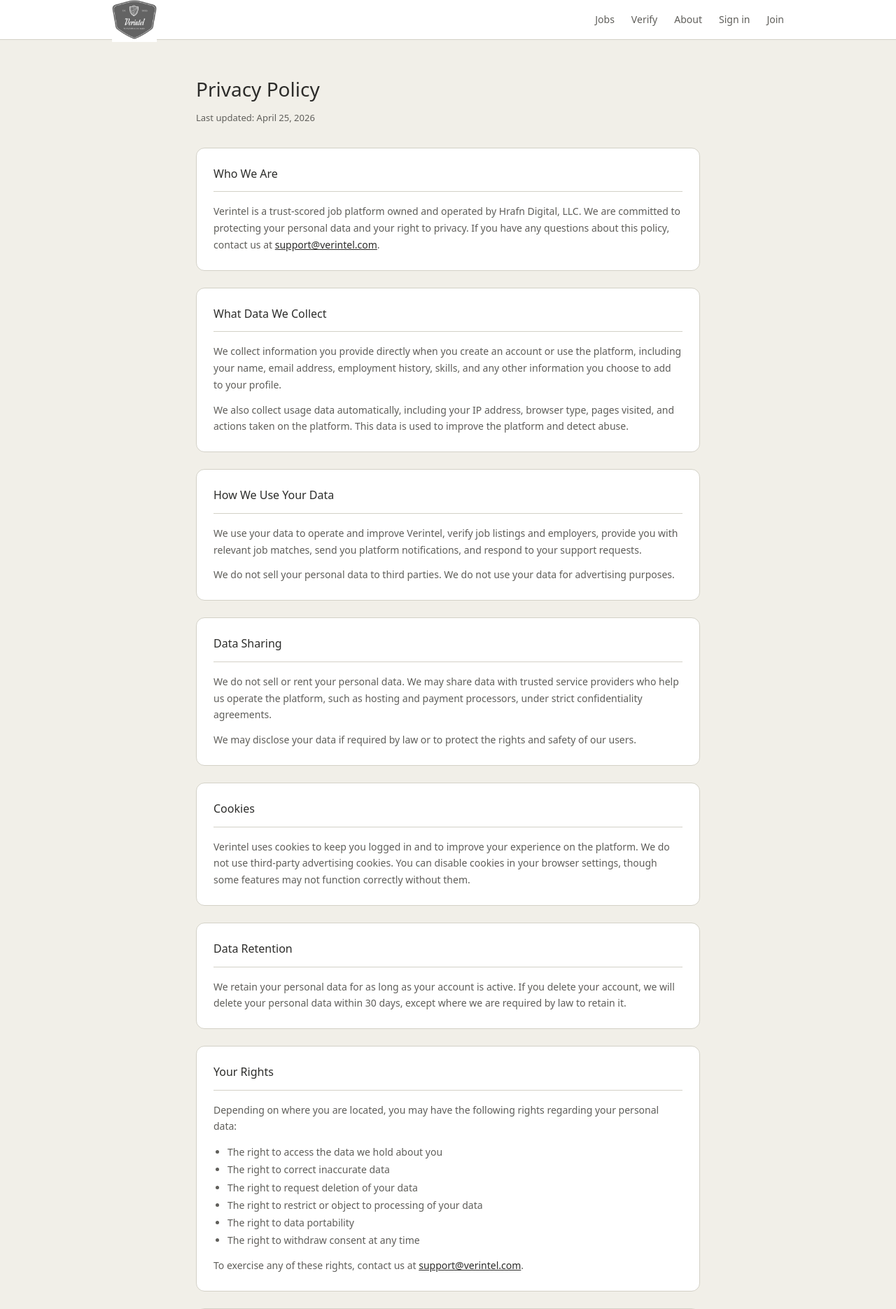
After one commit to Hrafn1377/Verintel, a Python web app: template templates/privacy.html in a window 1280 px wide. The commit adds this page. Shown: the top 1870 px of the page at 70% size. Run offline with Jinja, Linux system fonts and the light colour scheme; the template is opened without the code that fills it, so the values that code supplies are empty; some libraries are stand-ins or nearby versions.

Commit message:
Add privacy policy and terms of service pages

```diff
--- a/static/css/main.css
+++ b/static/css/main.css
@@ -1504,3 +1504,76 @@
 .about-section a:hover {
     color: var(--color-text-muted);
 }
+
+/* legal pages (privacy & terms) */
+.legal-page {
+    max-width: 720px;
+    margin: 0 auto;
+}
+
+.legal-header {
+    margin-bottom: 2rem;
+}
+
+.legal-header h1 {
+    font-size: 28px;
+    font-weight: 500;
+    margin-bottom: 0.5rem;
+}
+
+.legal-header p {
+    color: var(--color-text-muted);
+    font-size: 13px;
+}
+
+.legal-sections {
+    display: flex;
+    flex-direction: column;
+    gap: 1.5rem;
+}
+
+.legal-section {
+    background: var(--color-surface);
+    border: 0.5px solid var(--color-border);
+    border-radius: var(--radius-lg);
+    padding: 1.5rem;
+}
+
+.legal-section h2 {
+    font-size: 16px;
+    font-weight: 500;
+    margin-bottom: 1rem;
+    padding-bottom: 0.75rem;
+    border-bottom: 0.5px solid var(--color-border);
+}
+
+.legal-section p {
+    font-size: 14px;
+    color: var(--color-text-muted);
+    line-height: 1.7;
+    margin-bottom: 0.75rem;
+}
+
+.legal-section p:last-child {
+    margin-bottom: 0;
+}
+
+.legal-section ul {
+    padding-left: 1.25rem;
+    margin: 0.5rem 0 0.75rem;
+}
+
+.legal-section ul li {
+    font-size: 14px;
+    color: var(--color-text-muted);
+    line-height: 1.8;
+}
+
+.legal-section a {
+    color: var(--color-text);
+    text-decoration: underline;
+}
+
+.legal-section a:hover {
+    color: var(--color-text-muted);
+}
--- /dev/null
+++ b/templates/privacy.html
@@ -0,0 +1,89 @@
+{% extends "base.html" %}
+
+{% block title %}Privacy Policy — Verintel{% endblock %}
+{% block robots %}<meta name="robots" content="index, follow">{% endblock %}
+
+{% block content %}
+<div class="legal-page">
+    <div class="legal-header">
+        <h1>Privacy Policy</h1>
+        <p>Last updated: April 25, 2026</p>
+    </div>
+
+    <div class="legal-sections">
+
+        <div class="legal-section">
+            <h2>Who We Are</h2>
+            <p>Verintel is a trust-scored job platform owned and operated by Hrafn Digital, LLC. We are committed to protecting your personal data and your right to privacy. If you have any questions about this policy, contact us at <a href="mailto:support@verintel.com">support@verintel.com</a>.</p>
+        </div>
+
+        <div class="legal-section">
+            <h2>What Data We Collect</h2>
+            <p>We collect information you provide directly when you create an account or use the platform, including your name, email address, employment history, skills, and any other information you choose to add to your profile.</p>
+            <p>We also collect usage data automatically, including your IP address, browser type, pages visited, and actions taken on the platform. This data is used to improve the platform and detect abuse.</p>
+        </div>
+
+        <div class="legal-section">
+            <h2>How We Use Your Data</h2>
+            <p>We use your data to operate and improve Verintel, verify job listings and employers, provide you with relevant job matches, send you platform notifications, and respond to your support requests.</p>
+            <p>We do not sell your personal data to third parties. We do not use your data for advertising purposes.</p>
+        </div>
+
+        <div class="legal-section">
+            <h2>Data Sharing</h2>
+            <p>We do not sell or rent your personal data. We may share data with trusted service providers who help us operate the platform, such as hosting and payment processors, under strict confidentiality agreements.</p>
+            <p>We may disclose your data if required by law or to protect the rights and safety of our users.</p>
+        </div>
+
+        <div class="legal-section">
+            <h2>Cookies</h2>
+            <p>Verintel uses cookies to keep you logged in and to improve your experience on the platform. We do not use third-party advertising cookies. You can disable cookies in your browser settings, though some features may not function correctly without them.</p>
+        </div>
+
+        <div class="legal-section">
+            <h2>Data Retention</h2>
+            <p>We retain your personal data for as long as your account is active. If you delete your account, we will delete your personal data within 30 days, except where we are required by law to retain it.</p>
+        </div>
+
+        <div class="legal-section">
+            <h2>Your Rights</h2>
+            <p>Depending on where you are located, you may have the following rights regarding your personal data:</p>
+            <ul>
+                <li>The right to access the data we hold about you</li>
+                <li>The right to correct inaccurate data</li>
+                <li>The right to request deletion of your data</li>
+                <li>The right to restrict or object to processing of your data</li>
+                <li>The right to data portability</li>
+                <li>The right to withdraw consent at any time</li>
+            </ul>
+            <p>To exercise any of these rights, contact us at <a href="mailto:support@verintel.com">support@verintel.com</a>.</p>
+        </div>
+
+        <div class="legal-section">
+            <h2>GDPR — European Users</h2>
+            <p>If you are located in the European Economic Area, you have rights under the General Data Protection Regulation (GDPR). Our lawful basis for processing your data is your consent and the performance of our contract with you. You have the right to lodge a complaint with your local data protection authority.</p>
+        </div>
+
+        <div class="legal-section">
+            <h2>CCPA — California Users</h2>
+            <p>If you are a California resident, you have rights under the California Consumer Privacy Act (CCPA), including the right to know what personal data we collect, the right to delete your data, and the right to opt out of the sale of your data. We do not sell personal data.</p>
+        </div>
+
+        <div class="legal-section">
+            <h2>Data Security</h2>
+            <p>We take reasonable technical and organizational measures to protect your data from unauthorized access, loss, or misuse. However, no method of transmission over the internet is 100% secure.</p>
+        </div>
+
+        <div class="legal-section">
+            <h2>Changes to This Policy</h2>
+            <p>We may update this privacy policy from time to time. When we do, we will update the date at the top of this page. Continued use of Verintel after changes constitutes acceptance of the updated policy.</p>
+        </div>
+
+        <div class="legal-section">
+            <h2>Contact</h2>
+            <p>For any privacy related questions or requests, contact us at <a href="mailto:support@verintel.com">support@verintel.com</a>.</p>
+        </div>
+
+    </div>
+</div>
+{% endblock %}
```
Also changed, not shown: templates/terms.html (added).
